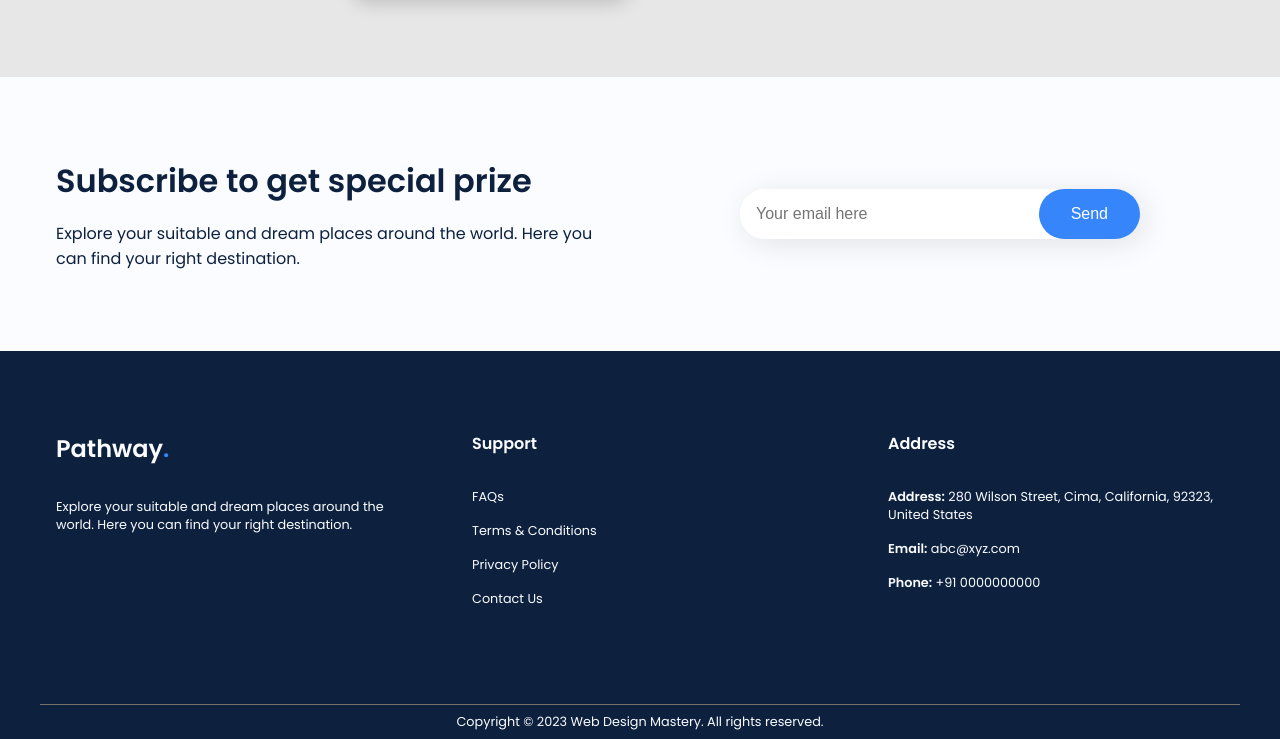
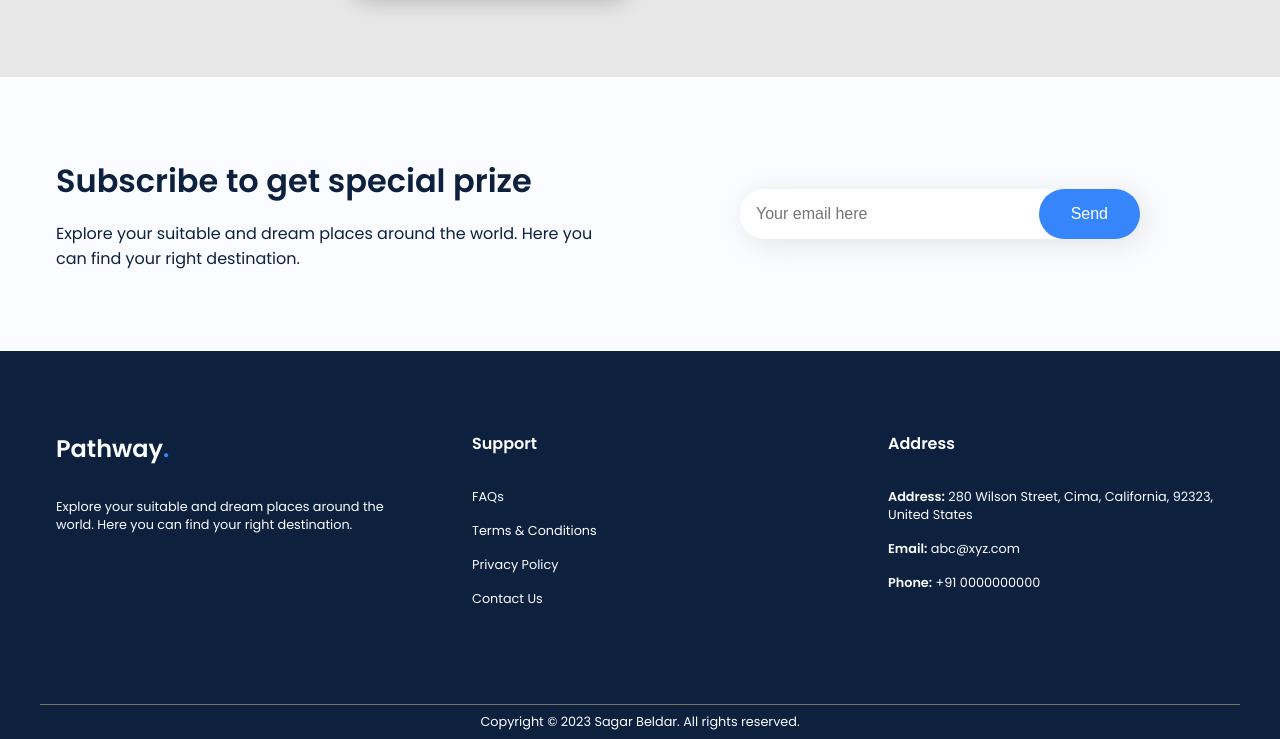
Before and after one commit to SagarBeldar/Travel_Web, a plain HTML site: page index.html in a window 1280 px wide. Shown: the part 3085-3824 px from the top of the page. Drawn offline with nearby package versions, Linux system fonts and the light colour scheme.

Commit message:
Update index.html

```diff
--- a/index.html
+++ b/index.html
@@ -223,7 +223,7 @@
         </div>
       </div>
       <div class="footer__bar">
-        Copyright © 2023 Web Design Mastery. All rights reserved.
+        Copyright © 2023 Sagar Beldar. All rights reserved.
       </div>
     </footer>
   </body>
```
